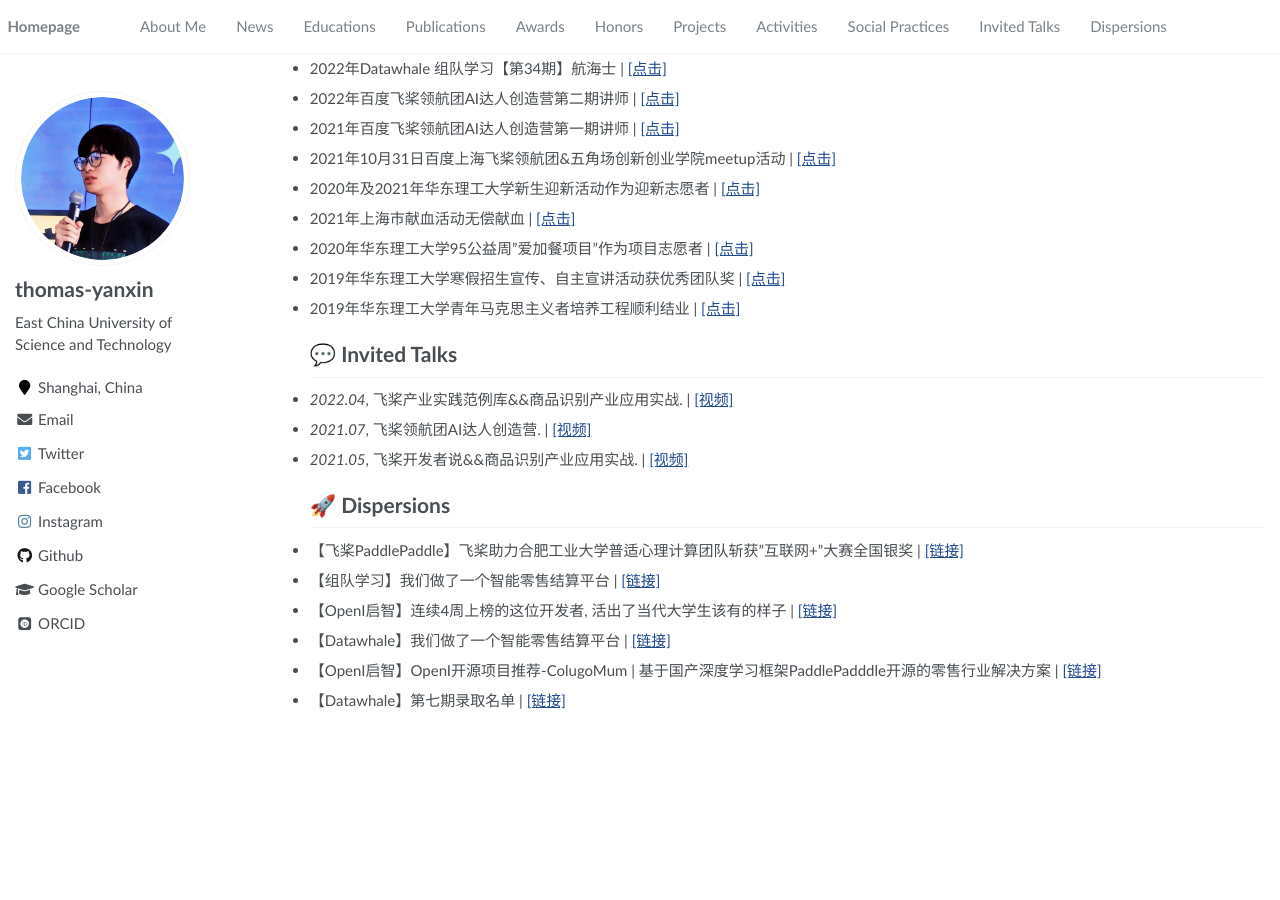
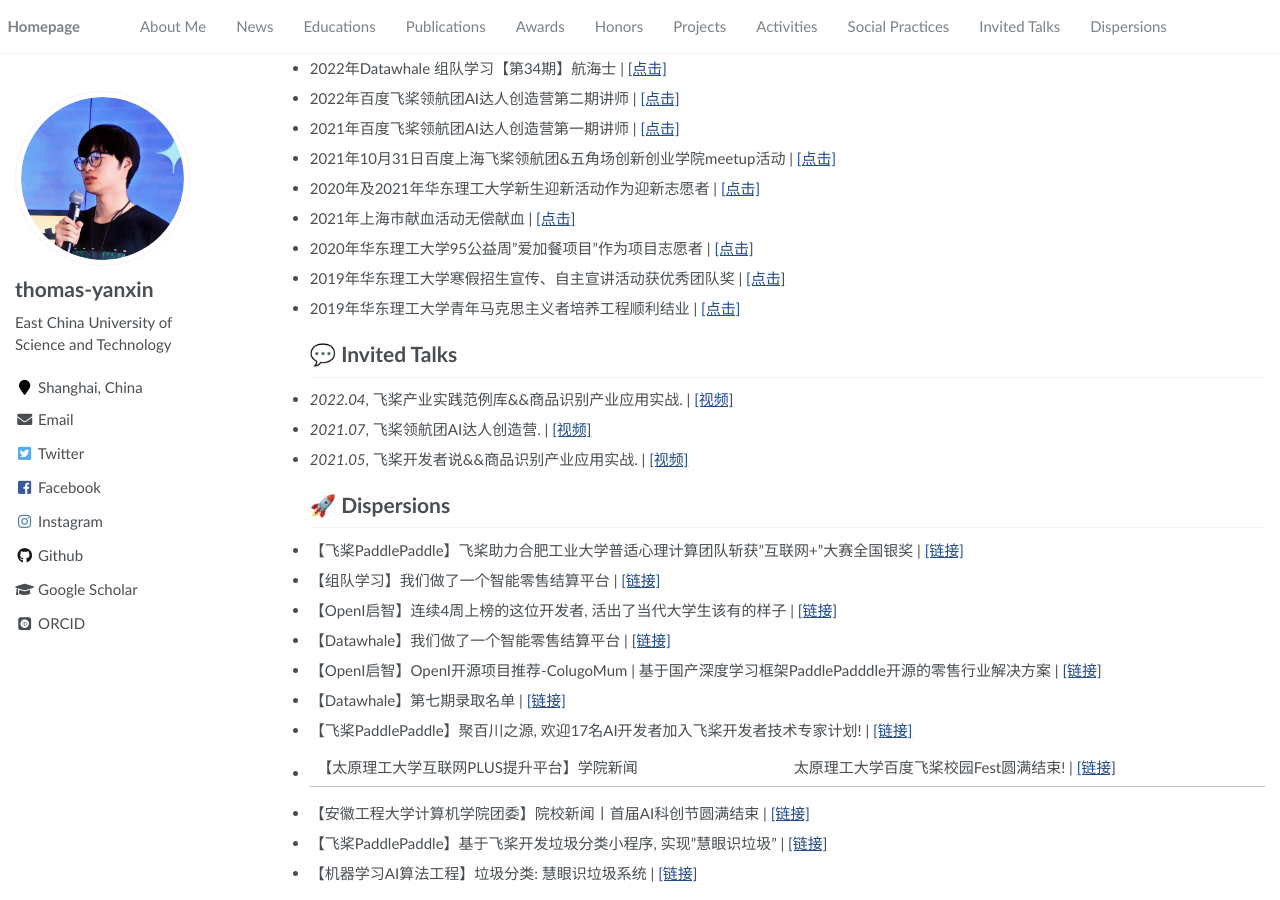
Before and after one commit to thomas-yanxin/thomas-yanxin.github.io, a Jekyll site: the page built from _pages/about.md, in a window 1280 px wide and 900 px high, scrolled down 3398 px. Built offline with Jekyll 4.4.1, drawn with Linux system fonts in a browser that asks for light colours; some web fonts are replaced; before the commit the page ends 4124 px from its top, so only the background shows below that.

Commit message:
Update about.md

```diff
--- a/_pages/about.md
+++ b/_pages/about.md
@@ -190,6 +190,11 @@ redirect_from:
 * 【Datawhale】我们做了一个智能零售结算平台 \| [\[链接\]](https://mp.weixin.qq.com/s/V8eBkYZvb-mNJtyez7n_Rg)
 * 【OpenI启智】OpenI开源项目推荐-ColugoMum \| 基于国产深度学习框架PaddlePadddle开源的零售行业解决方案 \| [\[链接\]](https://mp.weixin.qq.com/s/mgNcoWAICBAqkPCqqBN8Iw)
 * 【Datawhale】第七期录取名单 \| [\[链接\]](https://mp.weixin.qq.com/s/_I-aNX1lAPV2_eYoS0w_Bg)
+* 【飞桨PaddlePaddle】聚百川之源, 欢迎17名AI开发者加入飞桨开发者技术专家计划! \| [\[链接\]](https://mp.weixin.qq.com/s/PAeREjahNTSJmwn1QtI3Zg)
+* 【太原理工大学互联网PLUS提升平台】学院新闻 | 太原理工大学百度飞桨校园Fest圆满结束! \| [\[链接\]](https://mp.weixin.qq.com/s/-VoCDzr1MjeGm4UQuRxORw)
+* 【安徽工程大学计算机学院团委】院校新闻丨首届AI科创节圆满结束 \| [\[链接\]](https://mp.weixin.qq.com/s/oCVRHA5Hg41PqTQ-yJQgkg)
+* 【飞桨PaddlePaddle】基于飞桨开发垃圾分类小程序, 实现"慧眼识垃圾" \| [\[链接\]](https://mp.weixin.qq.com/s/6xt4ReF-n4qyJ859yvCbcg)
+* 【机器学习AI算法工程】垃圾分类: 慧眼识垃圾系统 \| [\[链接\]](https://mp.weixin.qq.com/s/rsJSLKaNxtJ06HnwbWbL-w)
 
 <!-- # 💻 Internships
 * *2019.05 - 2020.02*, [Lorem](https://github.com/), China. -->
```
